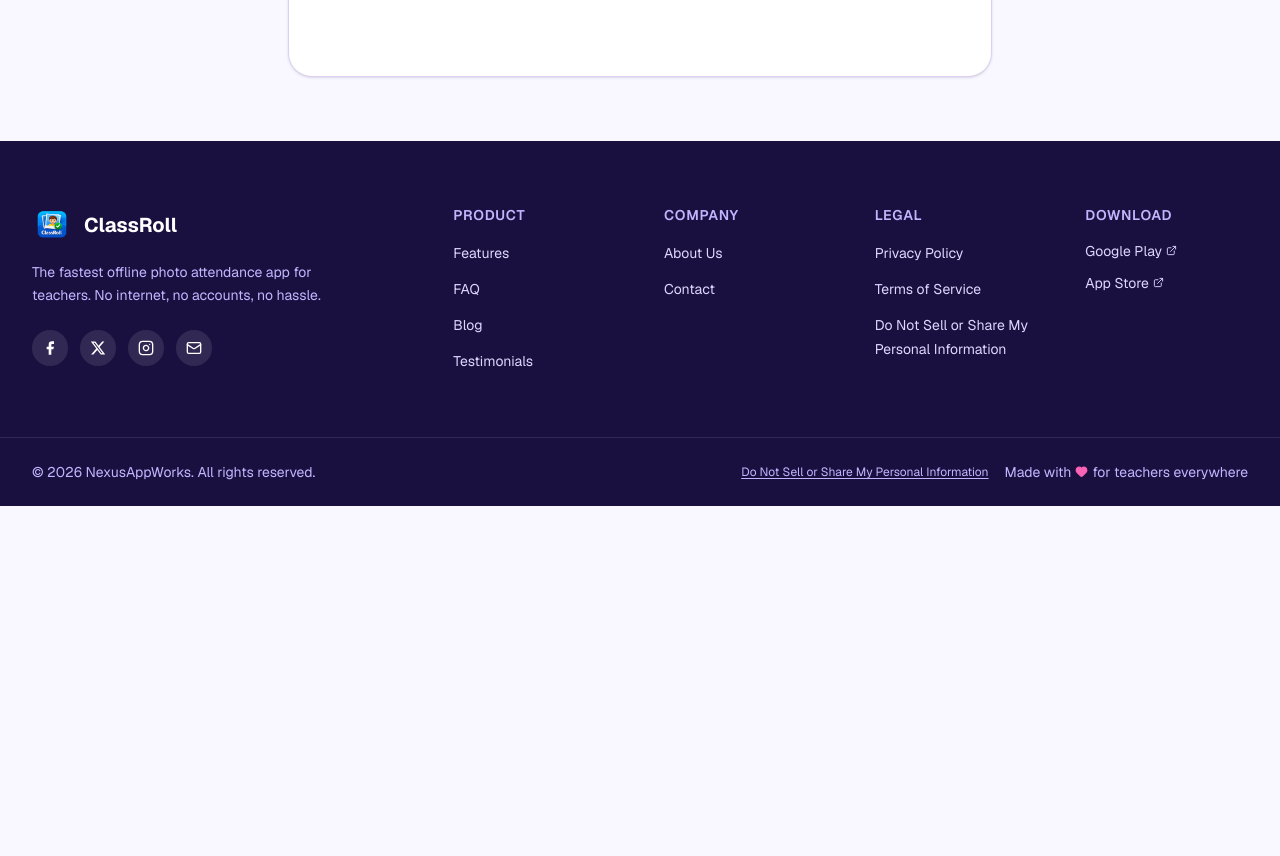
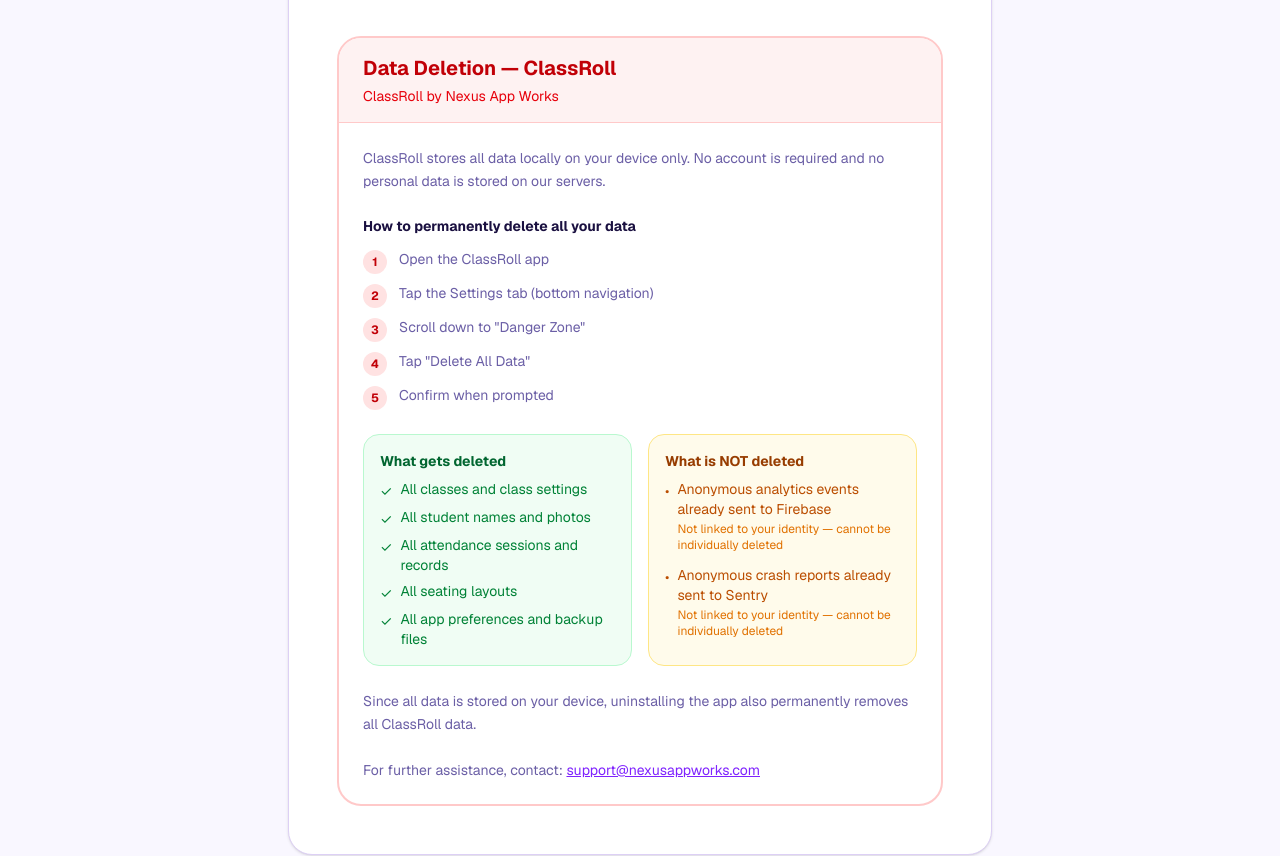
Before and after one commit to n0hkie/classroll.github.io, a Next.js app: page /privacy/classroll in a window 1280 px wide. Shown: the part 6340-7196 px from the top of the page. Before the commit the page ends 6846 px from the top, so only its background shows below. Built offline with nearby package versions, Linux system fonts and the light colour scheme.

Commit message:
add delete data

```diff
--- a/app/privacy/classroll/page.tsx
+++ b/app/privacy/classroll/page.tsx
@@ -246,6 +246,107 @@ Email subject: "ClassRoll Privacy Request"`,
                 </div>
               ))}
             </div>
+
+            {/* Data Deletion Section — linked from Play Store */}
+            <div
+              id="delete"
+              className="mt-10 border-2 border-red-200 rounded-2xl overflow-hidden"
+            >
+              <div className="bg-red-50 px-6 py-4 border-b border-red-200">
+                <h2 className="text-xl font-bold text-red-700">Data Deletion — ClassRoll</h2>
+                <p className="text-sm text-red-600 mt-1">ClassRoll by Nexus App Works</p>
+              </div>
+
+              <div className="px-6 py-6 space-y-6 text-sm text-[#1A1040]">
+                <p className="text-[#6B5FA6] leading-relaxed">
+                  ClassRoll stores all data locally on your device only. No account is required
+                  and no personal data is stored on our servers.
+                </p>
+
+                {/* Steps */}
+                <div>
+                  <h3 className="font-bold text-[#1A1040] mb-3">
+                    How to permanently delete all your data
+                  </h3>
+                  <ol className="space-y-2 text-[#6B5FA6] leading-relaxed list-none pl-0">
+                    {[
+                      "Open the ClassRoll app",
+                      'Tap the Settings tab (bottom navigation)',
+                      'Scroll down to "Danger Zone"',
+                      'Tap "Delete All Data"',
+                      "Confirm when prompted",
+                    ].map((step, i) => (
+                      <li key={i} className="flex items-start gap-3">
+                        <span className="flex-shrink-0 w-6 h-6 rounded-full bg-red-100 text-red-700 font-bold text-xs flex items-center justify-center mt-0.5">
+                          {i + 1}
+                        </span>
+                        <span>{step}</span>
+                      </li>
+                    ))}
+                  </ol>
+                </div>
+
+                {/* What gets deleted */}
+                <div className="grid sm:grid-cols-2 gap-4">
+                  <div className="bg-green-50 border border-green-200 rounded-xl p-4">
+                    <h3 className="font-bold text-green-800 mb-2">What gets deleted</h3>
+                    <ul className="space-y-1.5 text-green-700 text-sm">
+                      {[
+                        "All classes and class settings",
+                        "All student names and photos",
+                        "All attendance sessions and records",
+                        "All seating layouts",
+                        "All app preferences and backup files",
+                      ].map((item) => (
+                        <li key={item} className="flex items-start gap-2">
+                          <span className="mt-0.5">✓</span>
+                          <span>{item}</span>
+                        </li>
+                      ))}
+                    </ul>
+                  </div>
+
+                  <div className="bg-amber-50 border border-amber-200 rounded-xl p-4">
+                    <h3 className="font-bold text-amber-800 mb-2">What is NOT deleted</h3>
+                    <ul className="space-y-3 text-amber-700 text-sm">
+                      <li className="flex items-start gap-2">
+                        <span className="mt-0.5">•</span>
+                        <span>
+                          Anonymous analytics events already sent to Firebase
+                          <span className="block text-amber-600 text-xs mt-0.5">
+                            Not linked to your identity — cannot be individually deleted
+                          </span>
+                        </span>
+                      </li>
+                      <li className="flex items-start gap-2">
+                        <span className="mt-0.5">•</span>
+                        <span>
+                          Anonymous crash reports already sent to Sentry
+                          <span className="block text-amber-600 text-xs mt-0.5">
+                            Not linked to your identity — cannot be individually deleted
+                          </span>
+                        </span>
+                      </li>
+                    </ul>
+                  </div>
+                </div>
+
+                <p className="text-[#6B5FA6] leading-relaxed">
+                  Since all data is stored on your device, uninstalling the app also permanently
+                  removes all ClassRoll data.
+                </p>
+
+                <p className="text-[#6B5FA6]">
+                  For further assistance, contact:{" "}
+                  <a
+                    href={`mailto:${contactEmail}`}
+                    className="text-violet-600 underline hover:text-violet-800"
+                  >
+                    {contactEmail}
+                  </a>
+                </p>
+              </div>
+            </div>
           </div>
         </div>
       </section>
```
